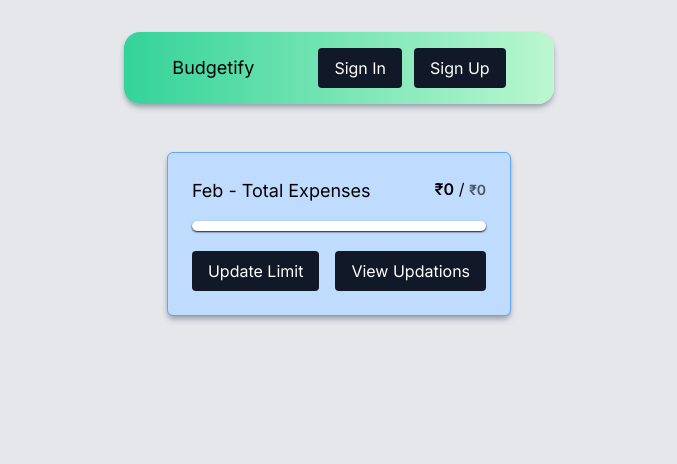
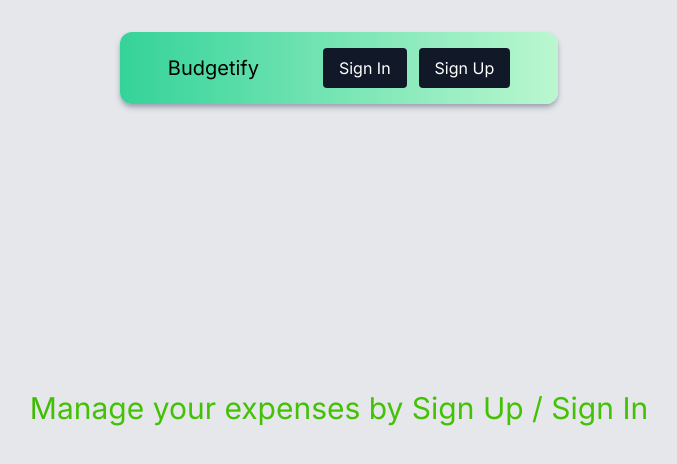
Before and after one commit to AkshatSoni1/Budgetify, a Next.js app: page / in a window 1280 px wide. Shown: the top 464 px of the page, without its empty margins (301-978 px from the left). Built offline with nearby package versions, Linux system fonts and the light colour scheme.

Commit message:
Completed

```diff
--- a/app/page.jsx
+++ b/app/page.jsx
@@ -29,7 +29,7 @@ const BudgetFeed = ({ data }) => {
 
 
 const Home = () => {
-  const { totalToggle, setTotalToggle, TViewToggle, setTViewToggle, user, count, month, year, setCount, setMaximum,setTotalAmount } = useContext(AppContext)
+  const { totalToggle, setTotalToggle, isUserLoggedIn, setTViewToggle, user, count, month, year, setCount, setMaximum,setTotalAmount, addToggle } = useContext(AppContext)
   const [allBudget, setAllBudget] = useState([])
   const fetchBudgets = async () => {
     const res = await fetch(`/api/budget?user=${user}&month=${month}&year=${year}`)
@@ -117,19 +117,24 @@ const Home = () => {
 
   return (
     <>
-      <div className={`flex items-center justify-center flex-col min-h-[70%] `}>
+      <div className={`flex items-center justify-center flex-col pb-24 ${isUserLoggedIn ? "min-h-[70%]" : "min-h-[80vh]"}`}>
         {/* <div className={`flex items-center justify-center flex-col min-h-[70%] ${(addToggle) && "blur-sm"}`}> */}
+        {isUserLoggedIn ?
+        <>
         <AddModal />
-
 
         <div className="" >
           <TotalModal totalToggle={totalToggle} setTotalToggle={setTotalToggle} setCount={setCount}/>
-          <TotalCard name={`${monthList[month - 1]} - Total Expenses`} setTotalToggle={setTotalToggle} setTViewToggle={setTViewToggle} />
+          <TotalCard name={`${monthList[month - 1]}`} setTotalToggle={setTotalToggle} setTViewToggle={setTViewToggle} />
         </div>
         <div className="flex flex-wrap sm:max-w-[60%] lg:max-w-[70%] justify-center">
           {/* //map */}
           <BudgetFeed data={allBudget} />
         </div>
+        </>
+      :
+      <h1 className="animated-text md:text-3xl text-2xl p-5 text-center">Manage your expenses by Sign Up / Sign In</h1>
+      }
 
       </div>
     </>
--- a/components/Modals/AddExpenseModal.jsx
+++ b/components/Modals/AddExpenseModal.jsx
@@ -22,8 +22,7 @@ const AddExpenseModal = () => {
         })
       })
 
-      setDescription('')
-      setAmount('')
+
 
       if(res.ok){
 
@@ -80,6 +79,7 @@ const AddExpenseModal = () => {
         } catch (error) {
           console.log(error)
         }
+
         setCount((count)=>count+1)
         console.log('Expense added!')
       }
@@ -88,6 +88,8 @@ const AddExpenseModal = () => {
       console.log(error)
     }
     finally{
+      setDescription('')
+      setAmount('')
       setAddExpenseToggle((addExpenseToggle) => !addExpenseToggle)
     }
   }
--- a/components/Navbar.jsx
+++ b/components/Navbar.jsx
@@ -26,16 +26,18 @@ const Navbar = () => {
     // const months = ['January', 'February', 'March', 'April', 'May', 'June', 'July', 'August']
 
     return (
-        <div className="flex justify-center py-8 sticky -top-8 z-50">
-            <nav className="shadow-md shadow-gray-400 w-fit rounded-2xl bg-gradient-to-r from-emerald-400 to-green-200">
-                <div className="flex px-12 py-4 items-center">
-                    <Link href={user ? "/" : "/login"} className=" me-16 text-lg hover:shadow-sm">Budgetify</Link>
+        <>
+            <div className="flex justify-center sm:py-8 pb-5 sticky sm:-top-8 top-0 z-50">
+                <nav className="shadow-md shadow-gray-400 sm:w-fit w-screen rounded-xl max-sm:rounded-lg max-sm:shadow-sm bg-gradient-to-r from-emerald-400 to-green-200">
+                    <div className="flex sm:px-12 py-4 px-8 items-center">
+                        <Link href={user ? "/" : "/login"} className="sm:me-16 max-sm:flex-1 text-xl hover:shadow-sm">Budgetify</Link>
                         {isUserLoggedIn ?
-                        <ul className="flex gap-6  items-center">
+                            <>
+                                <ul className="max-sm:hidden flex gap-6  items-center">
                                     <li
                                         onClick={() => setAddToggle(!addToggle)}
                                         className="hover:cursor-pointer hover:scale-110 duration-150"
-                            >Create Budget
+                                    ><span>Create Budget</span>
                                     </li>
                                     <select onChange={handleSelectMChange} value={month} className=" bg-transparent p-2 hover:cursor-pointer border-b border-black">
                                         <option value={1}>January</option>
@@ -64,6 +66,16 @@ const Navbar = () => {
                                     </button>
 
                                 </ul>
+                                <button
+                                    type="button"
+                                    className="sm:hidden relative rounded px-5 py-2.5 overflow-hidden group bg-gray-900 hover:bg-gradient-to-r hover:from-gray-900 hover:to-gray-800 text-white hover:ring-1 hover:ring-gray-800 transition-all ease-out duration-300"
+                                    onClick={handleClick}
+                                >
+                                    <span className="absolute right-0 w-8 h-32 -mt-12 transition-all duration-1000 transform translate-x-12 bg-white opacity-10 rotate-12 group-hover:-translate-x-40 ease"></span>
+                                    <span className="relative">Log Out</span>
+                                </button>
+
+                            </>
                             :
                             <ul className="flex gap-3  items-center">
                                 <Link
@@ -85,6 +97,38 @@ const Navbar = () => {
                     </div>
                 </nav>
             </div>
+            {isUserLoggedIn&&<div className="sm:hidden flex justify-center py-6 px-2 fixed bottom-0 z-50 shadow-md shadow-gray-400 w-screen bg-gradient-to-r from-emerald-400 to-green-200">
+                <div className=" flex gap-5 items-center">
+
+                    <select onChange={handleSelectMChange} value={month} className=" bg-transparent p-2 hover:cursor-pointer border-b border-black">
+                        <option value={1}>Jan</option>
+                        <option value={2}>Feb</option>
+                        <option value={3}>Mar</option>
+                        <option value={4}>Apr</option>
+                        <option value={5}>May</option>
+                        <option value={6}>Jun</option>
+                        <option value={7}>Jul</option>
+                        <option value={8}>Aug</option>
+                        <option value={9}>Sep</option>
+                        <option value={10}>Oct</option>
+                        <option value={11}>Nov</option>
+                        <option value={12}>Dec</option>
+                    </select>
+                    <select onChange={handleSelectYChange} value={year} className=" bg-transparent p-2 hover:cursor-pointer border-b border-black">
+                        <option value={2024}>2024</option>
+                    </select>
+
+                    <button
+                        type="button"
+                        className="sm:hidden relative rounded px-3 py-2 overflow-hidden group bg-gray-900 hover:bg-gradient-to-r hover:from-gray-900 hover:to-gray-800 text-white hover:ring-1 hover:ring-gray-800 transition-all ease-out duration-300"
+                        onClick={() => setAddToggle(!addToggle)}
+                    >
+                        <span className="absolute right-0 w-8 h-32 -mt-12 transition-all duration-1000 transform translate-x-12 bg-white opacity-10 rotate-12 group-hover:-translate-x-40 ease"></span>
+                        <span className="relative">Create Budget</span>
+                    </button>
+                </div>
+            </div>}
+        </>
     )
 }
 
--- a/components/TotalCard.jsx
+++ b/components/TotalCard.jsx
@@ -7,7 +7,7 @@ import TotalViewModal from "./Modals/TotalViewModal";
 
 const TotalCard = (props) => {
   const { name, setTotalToggle, setTViewToggle } = props;
-  const { user, month, year, TViewToggle,totalAmount, maximum} = useContext(AppContext)
+  const { user, month, year, TViewToggle,totalAmount, maximum,currentMonth} = useContext(AppContext)
   const [updationList, setUpdationList] = useState([])
 
   const amount = totalAmount | 0
@@ -45,9 +45,9 @@ const handleViewUpdation = async() => {
     <>
     <TotalViewModal updationList={updationList} TViewToggle={TViewToggle} setTViewToggle={setTViewToggle} />
     <div className={`border  px-6 py-4 m-4 rounded-md ${percentage >= 75 ? "bg-red-200 border-red-400" : percentage<50 ? "bg-blue-200 border-blue-400" :"bg-yellow-200 border-yellow-400"} shadow-md shadow-gray-400 z-40`}>
-      <div className="flex justify-between py-2">
-        <h1 className="text-lg">{name}</h1>
-        <h1 className="ps-12"><span className="font-semibold">{currencyFormatter.format(amount)}</span> / <span className=" text-sm text-gray-600 font-semibold">{currencyFormatter.format(max | 0)}</span></h1>
+      <div className="flex justify-between items-center py-2">
+        <h1 className="text-lg">{name} - <span className="max-lg:hidden">Total</span> Expenses</h1>
+        <h1 className="ps-8 lg:ps-12"><span className="font-semibold">{currencyFormatter.format(amount)}</span> / <span className=" text-sm text-gray-600 font-semibold">{currencyFormatter.format(max | 0)}</span></h1>
       </div>
       <div className="pt-2 pb-3">
         <ProgressBar
@@ -58,13 +58,14 @@ const handleViewUpdation = async() => {
         />
       </div>
       <div className="flex gap-4 py-2 justify-center">
-        <button
+      {(currentMonth==month)&&<button
           onClick={()=>setTotalToggle((totalToggle)=>!totalToggle)}
           className="relative rounded px-4 py-2 overflow-hidden group bg-gray-900 hover:bg-gradient-to-r hover:from-gray-900 hover:to-gray-800 text-white hover:ring-2 hover:ring-offset-1 hover:ring-gray-800 transition-all ease-out duration-300"
         >
           <span className="absolute right-0 w-8 h-32 -mt-12 transition-all duration-1000 transform translate-x-12 bg-white opacity-10 rotate-12 group-hover:-translate-x-40 ease"></span>
           <span className="relative">Update Limit</span>
         </button>
+}
         <button
         onClick={handleViewUpdation}
           className="relative rounded px-4 py-2 overflow-hidden group bg-gray-900 hover:bg-gradient-to-r hover:from-gray-900 hover:to-gray-800 text-white hover:ring-2 hover:ring-offset-1 hover:ring-gray-800 transition-all ease-out duration-300"
--- a/context/AppContext/page.jsx
+++ b/context/AppContext/page.jsx
@@ -16,9 +16,13 @@ const AppState = (props) => {
     const mth = date.getMonth()+1;
     const [month, setMonth] = useState(mth)
 
+
     // year can be implemented
     const yr = date.getFullYear();
     const [year, setYear] = useState(yr);
+
+    const currentMonth = mth;
+    const currentYear = yr;
     // user
     const [isUserLoggedIn, setIsUserLoggedIn] = useState(false)
     const [user, setUser] = useState(null)
@@ -83,6 +87,8 @@ const AppState = (props) => {
         setMaximum,
         totalAmount,
         setTotalAmount,
+        currentMonth,
+        currentYear,
         mode,
         setMode
     }}>
--- a/styles/globals.css
+++ b/styles/globals.css
@@ -12,3 +12,30 @@ body{
 div::-webkit-scrollbar{
     display: none;
 }
+.animated-text{
+    background: linear-gradient(
+        to right,
+        #04ca7e 20%,
+        #02c242 30%,
+        #037501 70%,
+        #43c104 80%
+    );
+    -webkit-background-clip: text;
+    background-clip: text;
+    -webkit-text-fill-color: transparent;
+    text-fill-color: transparent;
+    background-size: 500% auto;
+    animation: textShine 5s ease-in-out infinite alternate;
+}
+@keyframes textShine {
+    0% {
+        background-position: 0% 50%;
+    }
+    100% {
+        background-position: 100% 50%;
+    }
+}
+
+.transitionEffect{
+    transition: all .3s;
+}
```
Lines whose indentation alone changed are shown as unchanged.
